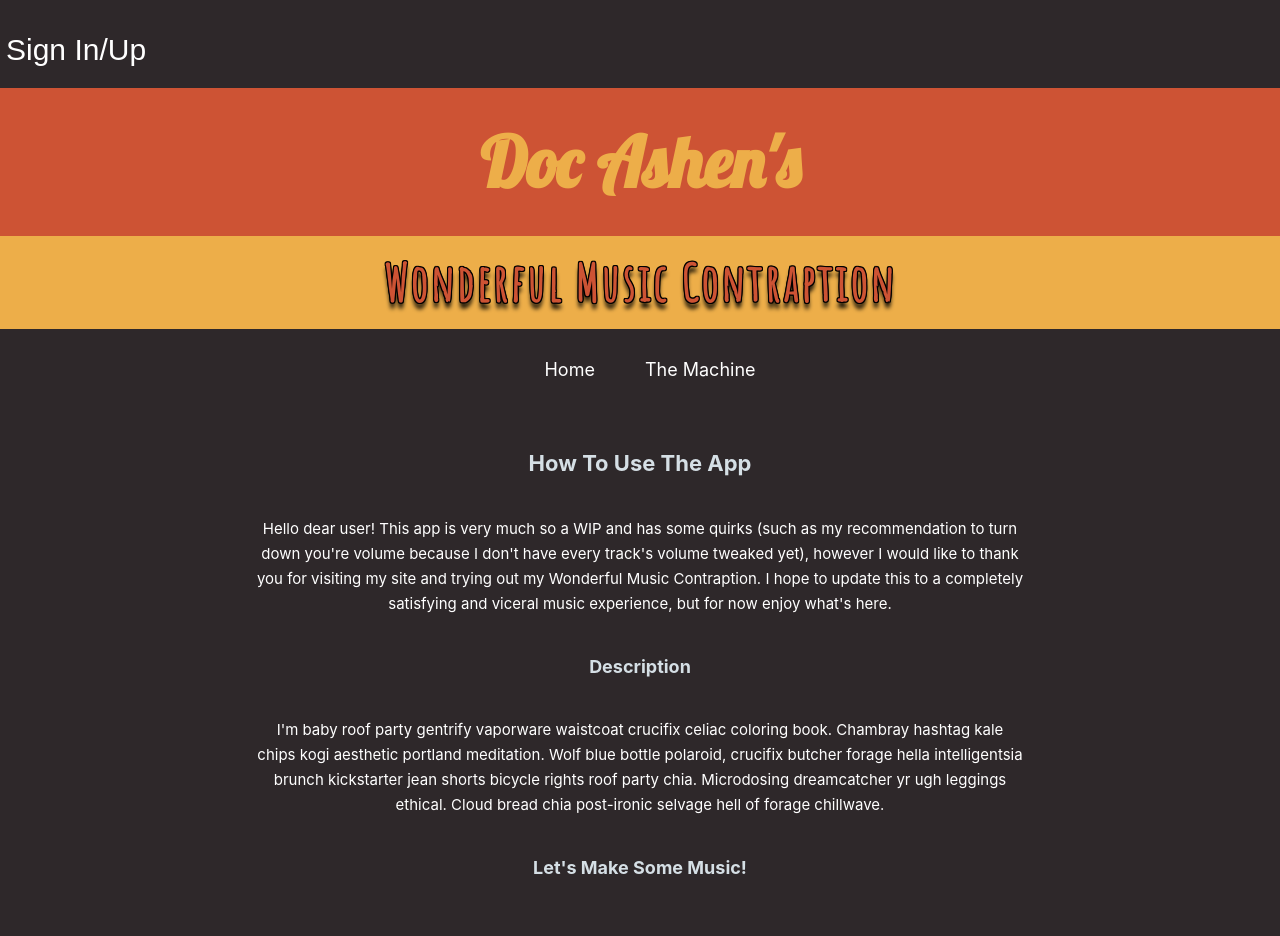
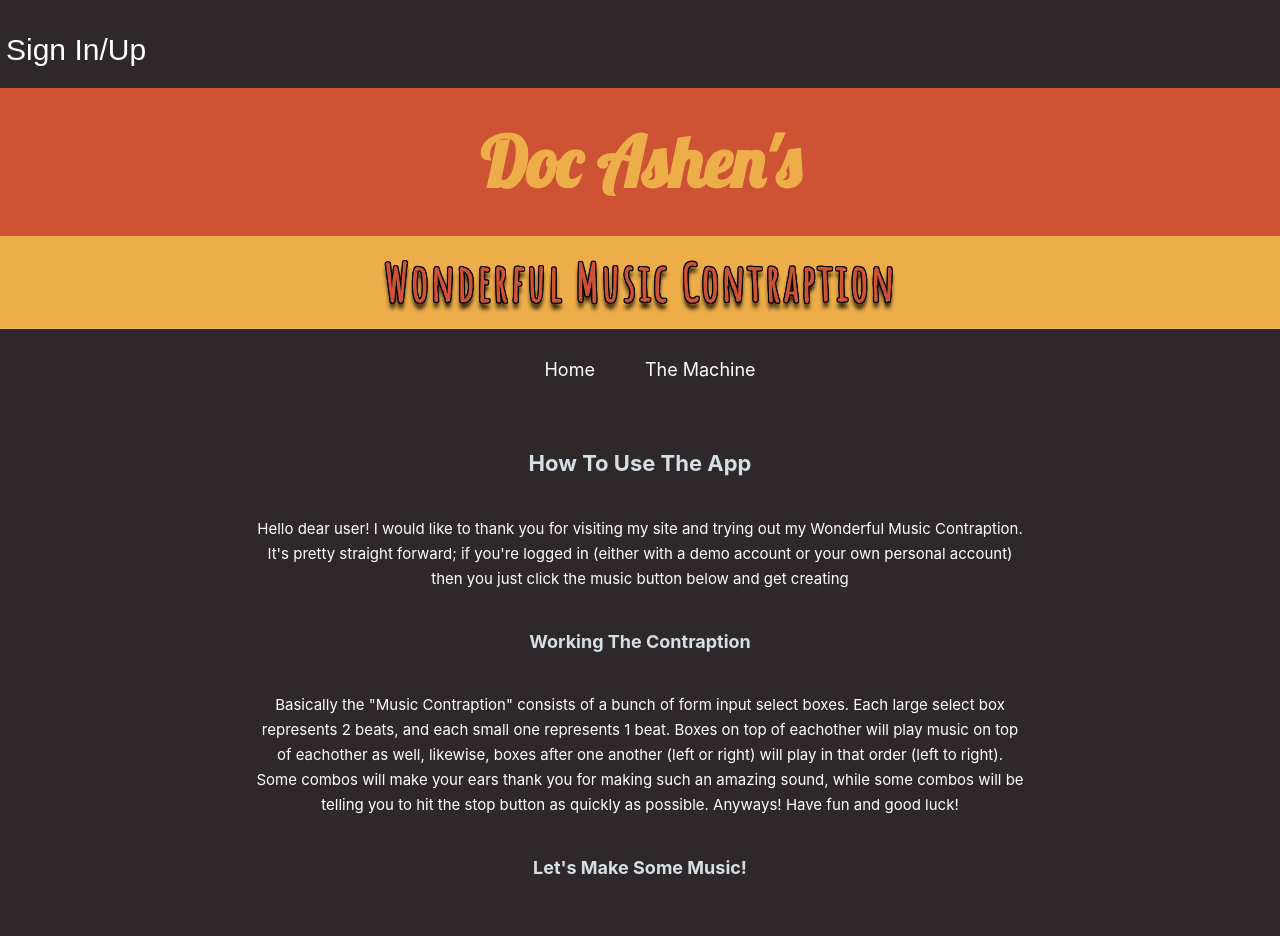
Before and after one commit to ashen-develops/Wonderful-Music-Contraption, a React (Create React App) app: page /home in a window 1280 px wide. Shown: the top 936 px of the page. Built offline with nearby package versions, Linux system fonts and the light colour scheme.

Commit message:
must log in

```diff
--- a/src/components/Home.js
+++ b/src/components/Home.js
@@ -28,9 +28,9 @@ class Home extends Component {
 
             <div className="how-to">
                 <h2>How To Use The App</h2>
-                <p>Hello dear user! This app is very much so a WIP and has some quirks (such as my recommendation to turn down you're volume because I don't have every track's volume tweaked yet), however I would like to thank you for visiting my site and trying out my Wonderful Music Contraption. I hope to update this to a completely satisfying and viceral music experience, but for now enjoy what's here. </p>
-                <h3>Description</h3>
-                <p>I'm baby roof party gentrify vaporware waistcoat crucifix celiac coloring book. Chambray hashtag kale chips kogi aesthetic portland meditation. Wolf blue bottle polaroid, crucifix butcher forage hella intelligentsia brunch kickstarter jean shorts bicycle rights roof party chia. Microdosing dreamcatcher yr ugh leggings ethical. Cloud bread chia post-ironic selvage hell of forage chillwave.</p>
+                <p>Hello dear user! I would like to thank you for visiting my site and trying out my Wonderful Music Contraption. It's pretty straight forward; if you're logged in (either with a demo account or your own personal account) then you just click the music button below and get creating </p>
+                <h3>Working The Contraption</h3>
+                <p>Basically the "Music Contraption" consists of a bunch of form input select boxes. Each large select box represents 2 beats, and each small one represents 1 beat. Boxes on top of eachother will play music on top of eachother as well, likewise, boxes after one another (left or right) will play in that order (left to right). Some combos will make your ears thank you for making such an amazing sound, while some combos will be telling you to hit the stop button as quickly as possible. Anyways! Have fun and good luck!</p>
             </div>
 
             <div className="music-btn">
--- a/src/components/Landing.js
+++ b/src/components/Landing.js
@@ -96,6 +96,9 @@ class Landing extends Component {
                 Try out The Wonderous Contraption
               </Link>
             </div>
+            <div>
+              <p className="req">Must log in (either with your account or dummy account) to use the music contraption</p>
+            </div>
           </div>
 
           <div className="login-form">
```
